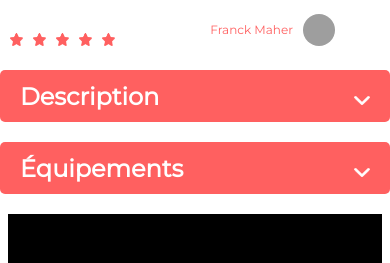
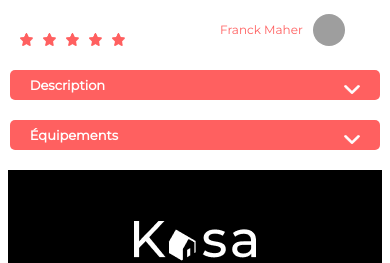
Before and after one commit to etienne-b01/Projet06_Kasa, a React (Create React App) app in the folder kasa/: page /gallery/0979876d in a window 390 px wide. Shown: the part 459-722 px from the top of the page. Built offline with nearby package versions, Linux system fonts and the light colour scheme; grey boxes are pictures that could not be loaded.

Commit message:
completed fixing responsive display issues

```diff
--- a/kasa/src/components/Collapse/style.scss
+++ b/kasa/src/components/Collapse/style.scss
@@ -12,15 +12,8 @@
     justify-content: center;
     align-items: center;
     margin-top: 20px;
-    // width: 1023px;
     width: 100%;
     border-radius: 5px;
-    /*     @media (min-width: $small-phone-screen-width) {
-      width: 335px;
-    }
-    @media (min-width: $big-phone-screen-width) {
-      width: 1023px;
-    } */
 
     .collapse__heading {
       display: flex;
@@ -28,7 +21,6 @@
       justify-content: space-between;
       align-items: center;
       height: 52px;
-      // width: 1023px;
       width: 100%;
       box-sizing: border-box;
       color: white;
@@ -39,12 +31,6 @@
       margin-right: 10px;
       border-radius: 5px;
       padding: 0px 20px 0px 20px;
-      /*       @media (min-width: $small-phone-screen-width) {
-        width: 335px;
-      }
-      @media (min-width: $big-phone-screen-width) {
-        width: 1023px;
-      } */
     }
   }
 }
@@ -55,12 +41,13 @@
   transform: scaleY(0);
   transition: transform 0.3s ease, max-height 0.3s ease;
   max-height: 0;
+  width: 100%;
 }
 .collapse__content {
   box-sizing: border-box;
   background-color: $panel-backdrop-color;
   padding: 20px 20px 20px 20px;
-  width: 1023px;
+  width: 100%;
 }
 
 .collapse__content {
--- a/kasa/src/pages/Gallery/style.scss
+++ b/kasa/src/pages/Gallery/style.scss
@@ -190,9 +190,7 @@
 
 .gallery__collapse {
   display: flex;
-  //nouveau
-  //gap: 20px;
-  width: 100vw;
+  width: 95vw;
   @media (min-width: $small-phone-screen-width) {
     flex-direction: column;
     align-items: center;
@@ -207,34 +205,27 @@
 }
 
 .gallery__collapse .half {
-  //flex: 1;
   width: 100%;
   @media (min-width: $big-phone-screen-width) {
     width: calc(50% - 10px);
   }
 }
 
-/* .gallery__page .collapse__item {
-  @media (min-width: $small-phone-screen-width) {
-    max-width: 335px;
-  }
-  @media (min-width: $big-phone-screen-width) {
-    max-width: 582px;
-  }
+.gallery__collapse .collapse__item {
+  width: 100%;
 }
 
-.gallery__page .collapse__item .collapse__heading {
+.gallery__collapse .collapse__heading {
+  width: 100%;
   @media (min-width: $small-phone-screen-width) {
-    max-width: 335px;
     max-height: 30px;
   }
   @media (min-width: $big-phone-screen-width) {
-    max-width: 582px;
     max-height: 52px;
   }
 }
 
-.gallery__page .collapse__heading p {
+.gallery__collapse .collapse__heading p {
   @media (min-width: $small-phone-screen-width) {
     font-size: 13px;
   }
@@ -243,21 +234,7 @@
   }
 }
 
-.gallery__page .collapse__content {
-  @media (min-width: $small-phone-screen-width) {
-    max-width: 335px;
-  }
-  @media (min-width: $big-phone-screen-width) {
-    max-width: 582px;
-  }
+.gallery__collapse .collapse__content {
+  display: block;
+  width: 100%;
 }
-
-.gallery__page .collapse__content li {
-  @media (min-width: $small-phone-screen-width) {
-    font-size: 13px;
-  }
-  @media (min-width: $big-phone-screen-width) {
-    font-size: 18px;
-  }
-}
- */
```
